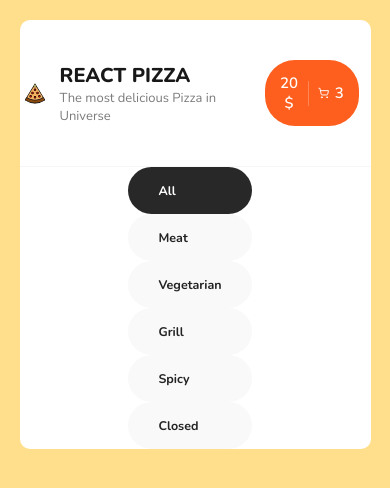
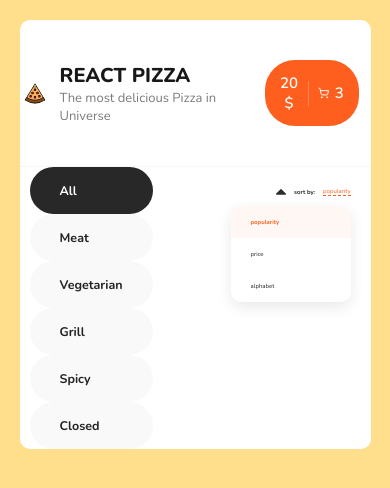
Before and after one commit to SeverinDenys/React-Pizza-Website, a React (Vite) app: page / in a window 390 px wide. Shown: the top 488 px of the page. Built offline with nearby package versions, Linux system fonts and the light colour scheme.

Commit message:
added sort section mobile

```diff
--- a/src/App.jsx
+++ b/src/App.jsx
@@ -1,5 +1,6 @@
 import Categories from "./components/Categories/Categories";
 import Header from "./components/Header/Header";
+import Sort from "./components/Sort/Sort";
 
 function App() {
   return (
@@ -8,7 +9,8 @@ function App() {
         <Header />
         <div className="container">
           <div className="content__top">
-            <Categories/>
+            <Categories />
+            <Sort />
           </div>
         </div>
       </div>
--- a/src/components/Categories/categories.scss
+++ b/src/components/Categories/categories.scss
@@ -1,11 +1,11 @@
 @use "../../styles/variables.scss" as vars;
 
 .categories {
-  margin: 0 auto;
+  margin-left: 1rem;
   ul {
     display: flex;
     flex-direction: column;
-    justify-content: center;
+    justify-content: left;
     font-size: 2rem;
 
     li {
--- /dev/null
+++ b/src/components/Sort/Sort.jsx
@@ -0,0 +1,22 @@
+import arrowUpIcon from "../../assets/icons/arrow-up.svg";
+
+const Sort = () => {
+  return (
+    <div className="sort">
+      <div className="sort__label">
+        <img src={arrowUpIcon} alt="arrow icon up" />
+        <b>sort by:</b>
+        <span>popularity</span>
+      </div>
+      <div className="sort__popup">
+        <ul>
+          <li className="active">popularity</li>
+          <li>price</li>
+          <li>alphabet</li>
+        </ul>
+      </div>
+    </div>
+  );
+};
+
+export default Sort;
--- /dev/null
+++ b/src/components/Sort/sort.scss
@@ -0,0 +1,55 @@
+@use "../../styles/variables.scss" as vars;
+
+.sort {
+  margin-top: 2rem;
+  margin-right: 2rem;
+  position: relative;
+  &__label {
+    display: flex;
+    align-items: center;
+
+    img {
+      margin-right: 8px;
+    }
+
+    b {
+      margin-right: 8px;
+    }
+
+    span {
+      color: vars.$orange;
+      border-bottom: 1px dashed vars.$orange;
+      cursor: pointer;
+    }
+  }
+
+  &__popup {
+    position: absolute;
+    right: 0;
+    margin-top: 1rem;
+    background: #ffffff;
+    box-shadow: 0px 5px 15px rgba(0, 0, 0, 0.09);
+    border-radius: 1rem;
+    overflow: hidden;
+
+    width: 12rem;
+
+    ul {
+      overflow: hidden;
+      li {
+        padding: 1.2rem 2rem;
+        cursor: pointer;
+
+        &.active,
+        &:hover {
+          background: rgba(254, 95, 30, 0.05);
+        }
+
+        &.active {
+          font-weight: bold;
+          color: vars.$orange;
+        }
+      }
+    }
+  }
+}
--- a/src/styles/app.scss
+++ b/src/styles/app.scss
@@ -13,7 +13,7 @@
 
   &__top {
     display: flex;
-    align-items: center;
+    align-items: flex-start;
     justify-content: space-between;
   }
 }
--- a/src/styles/main.scss
+++ b/src/styles/main.scss
@@ -2,3 +2,4 @@
 @use "./app.scss";
 @use "../components/Header/header.scss";
 @use "../components/Categories/categories.scss";
+@use "../components/Sort/sort.scss";
```
Also changed, not shown: src/assets/icons/arrow-up.svg (added).
